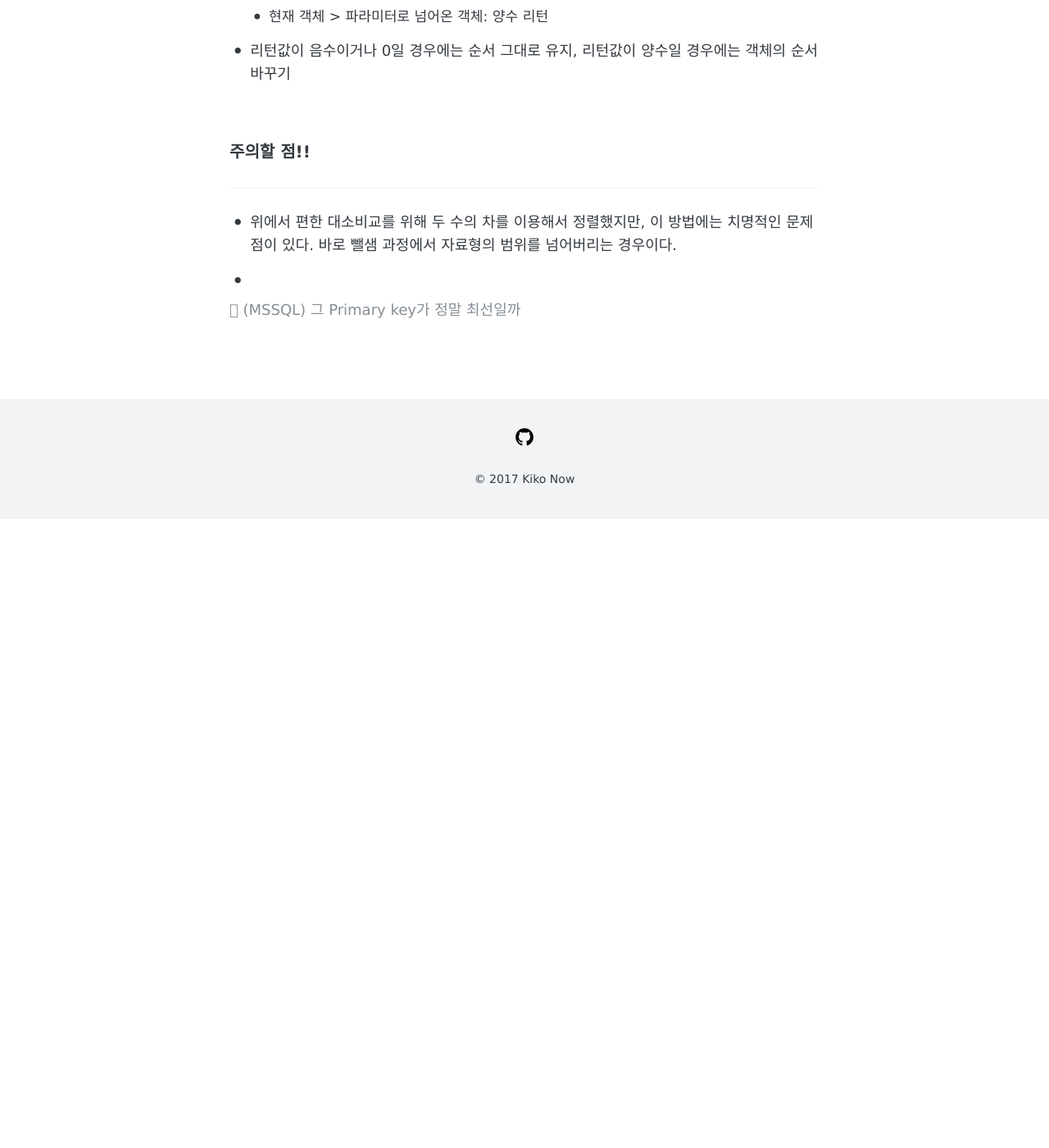
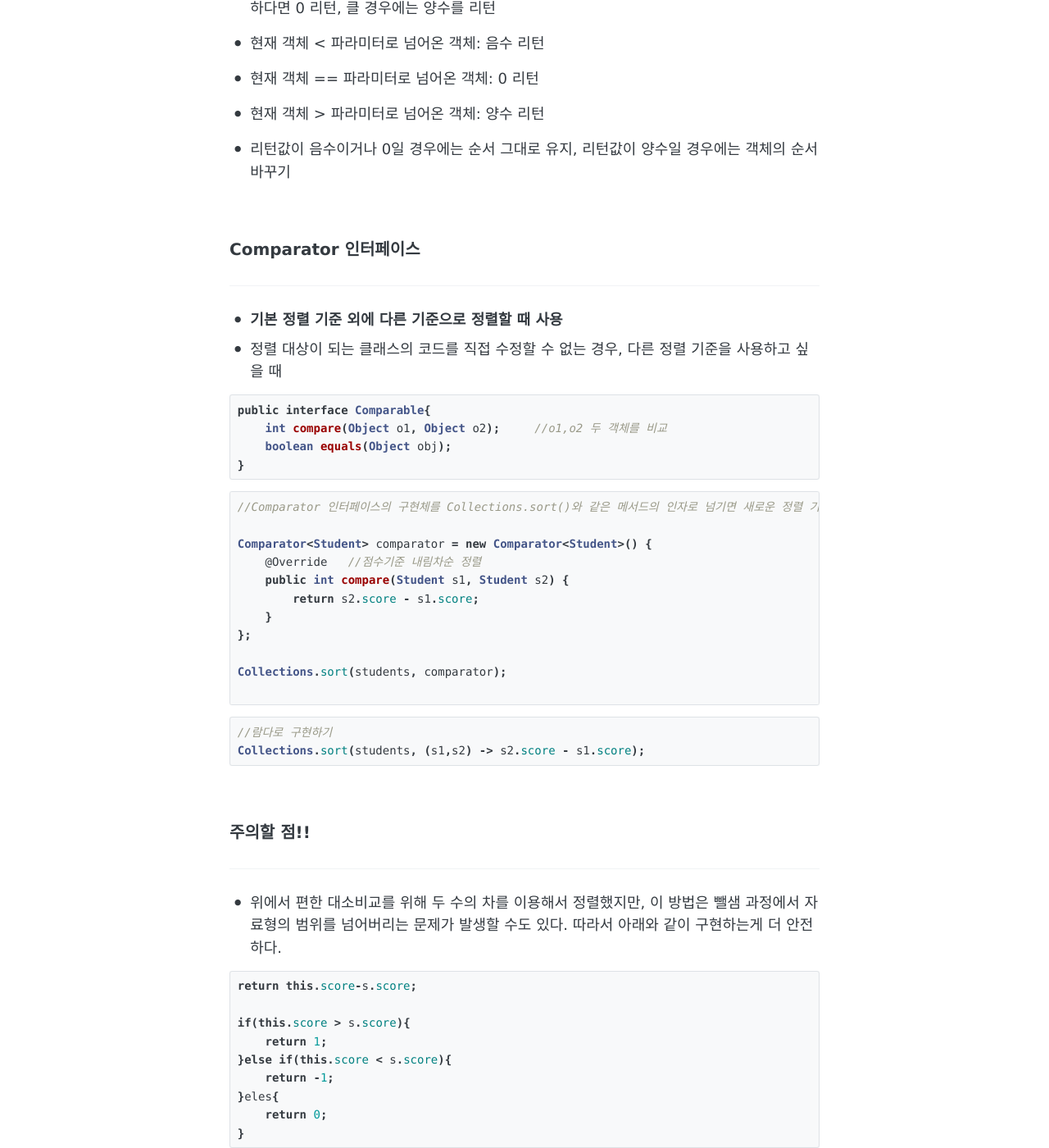
Before and after one commit to dadaJJung/blog, a Jekyll site: the page built from _posts/2022-01-17-Java09.md, in a window 1280 px wide and 1400 px high, scrolled down 1197 px. Shown: the whole window at 82% size. Built offline with Jekyll 4.4.1, drawn with Linux system fonts in a browser that asks for light colours; comment, search, counter and statistics services are not loaded; before the commit the page ends 1829 px from its top, so only the background shows below that; some of the changed text lies outside the part shown.

Commit message:
Docs: Comparator 인터페이스를 사용한 객체비교 방법 추

````diff
--- a/_posts/2022-01-17-Java09.md
+++ b/_posts/2022-01-17-Java09.md
@@ -15,7 +15,13 @@ tags:
 
 ---
 
-- 정렬 대상 클래스에서 Comparable 인터페이스를 구현하는 방법
+- **기본 정렬 기준을 구현하는데 사용**
+
+  ```java
+  public interface Comparable{
+      int compareTo(Object o);      //자신과 주어진 객체 o를 비교
+  }
+  ```
 
   ```java
   public class Student implements Comparable<Student> {
@@ -28,13 +34,17 @@ tags:
       }
 
 
-      //점수기준 오름차순 정렬
-      @Override
-      public int compareTo(Student s) {
-          return this.score - s.score;
-      }
+    //점수기준 오름차순 정렬
+    @Override
+    public int compareTo(Student s) {
+        return this.score - s.score;
+    }
+
   }
   ```
+
+
+
 
 - `Comparable` 인터페이스의 `compareTo()` 메서드를 구현.
 
@@ -42,15 +52,48 @@ tags:
 
 - 메서드를 호출하는 객체가 인자로 넘어온 객체보다 작을 경우에는 음수를 리턴, 크기가 동일하다면 0 리턴, 클 경우에는 양수를 리턴
 
-  - 현재 객체 < 파라미터로 넘어온 객체: 음수 리턴
+- 현재 객체 < 파라미터로 넘어온 객체: 음수 리턴
 
-  - 현재 객체 == 파라미터로 넘어온 객체: 0 리턴
+- 현재 객체 == 파라미터로 넘어온 객체: 0 리턴
 
-  - 현재 객체 > 파라미터로 넘어온 객체: 양수 리턴
+- 현재 객체 > 파라미터로 넘어온 객체: 양수 리턴
 
-- 리턴값이 음수이거나 0일 경우에는 순서 그대로 유지, 리턴값이 양수일 경우에는 객체의  순서 바꾸기
+- 리턴값이 음수이거나 0일 경우에는 순서 그대로 유지, 리턴값이 양수일 경우에는 객체의 순서 바꾸기
 
+<br>
 
+### Comparator 인터페이스
+
+---
+
+- **기본 정렬 기준 외에 다른 기준으로 정렬할 때 사용**
+- 정렬 대상이 되는 클래스의 코드를 직접 수정할 수 없는 경우, 다른 정렬 기준을 사용하고 싶을 때
+
+```java
+public interface Comparable{
+    int compare(Object o1, Object o2);     //o1,o2 두 객체를 비교
+    boolean equals(Object obj);
+}
+```
+
+```java
+//Comparator 인터페이스의 구현체를 Collections.sort()와 같은 메서드의 인자로 넘기면 새로운 정렬 기준으로 객체를 정렬한다.
+
+Comparator<Student> comparator = new Comparator<Student>() {
+    @Override   //점수기준 내림차순 정렬
+    public int compare(Student s1, Student s2) {
+        return s2.score - s1.score;
+    }
+};
+
+Collections.sort(students, comparator);
+
+```
+
+```java
+//람다로 구현하기
+Collections.sort(students, (s1,s2) -> s2.score - s1.score);
+```
 
 <br>
 
@@ -58,6 +101,16 @@ tags:
 
 ---
 
-- 위에서 편한 대소비교를 위해 두 수의 차를 이용해서 정렬했지만, 이 방법에는 치명적인 문제점이 있다. 바로 뺄샘 과정에서 자료형의 범위를 넘어버리는 경우이다.
+- 위에서 편한 대소비교를 위해 두 수의 차를 이용해서 정렬했지만, 이 방법은 뺄샘 과정에서 자료형의 범위를 넘어버리는 문제가 발생할 수도 있다. 따라서 아래와 같이 구현하는게 더 안전하다.
 
--
+```java
+return this.score-s.score;
+
+if(this.score > s.score){
+    return 1;
+}else if(this.score < s.score){
+    return -1;
+}eles{
+    return 0;
+}
+```
````
